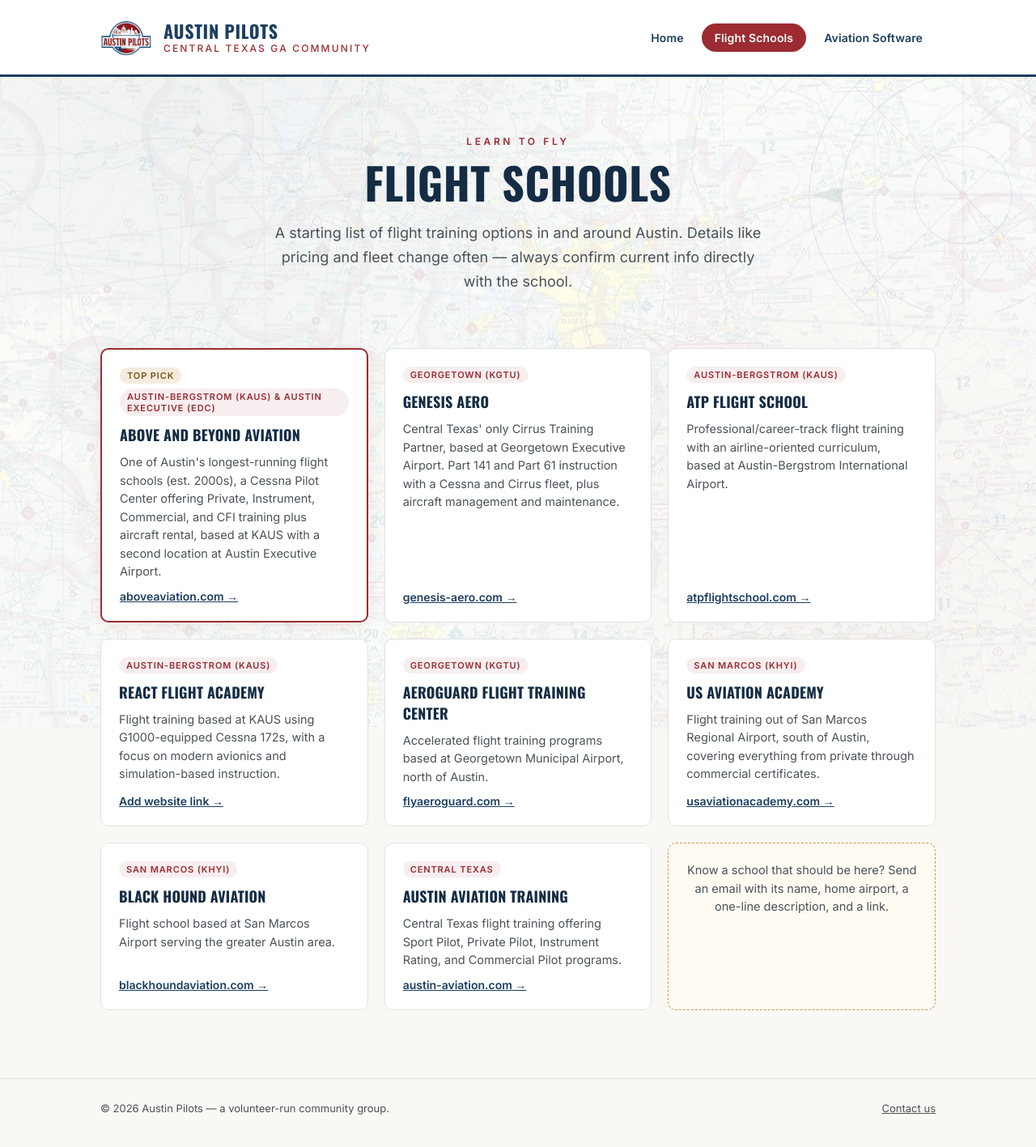
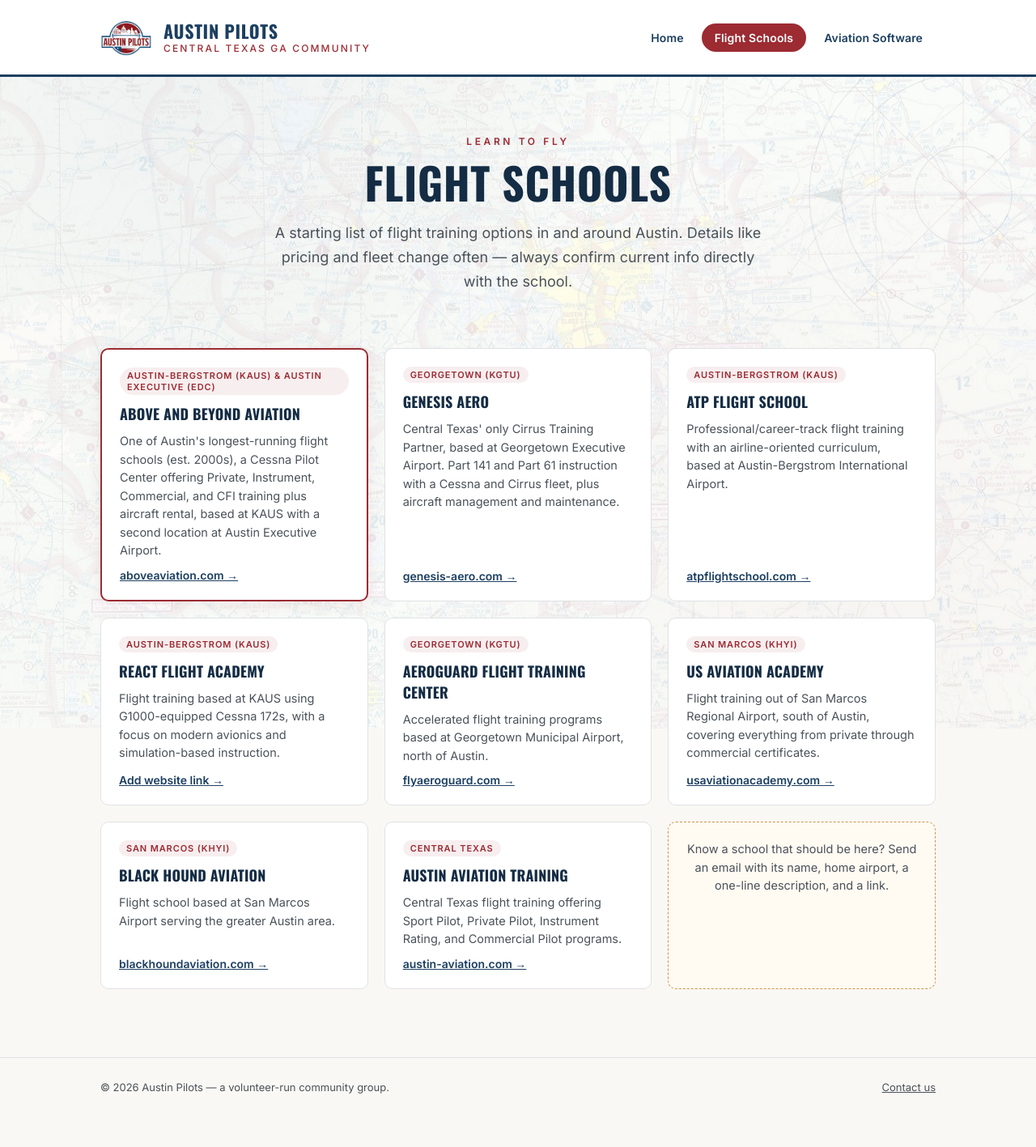
Before and after one commit to aboyden/austinpilots, a Jekyll site: the page built from flight-schools.html, in a window 1280 px wide. Shown: the whole page at 81% size. Built offline with Jekyll 4.4.1, drawn with Linux system fonts in a browser that asks for light colours; after the commit the page ends 1391 px from its top, so only the background shows below that.

Commit message:
Remove Top Pick badge from Above and Beyond Aviation card

```diff
--- a/flight-schools.html
+++ b/flight-schools.html
@@ -21,7 +21,6 @@
 
       <div class="card featured">
         <div class="tag-row">
-          <span class="tag tag-top-pick">Top Pick</span>
           <span class="tag">Austin-Bergstrom (KAUS) &amp; Austin Executive (EDC)</span>
         </div>
         <h3>Above and Beyond Aviation</h3>
```
